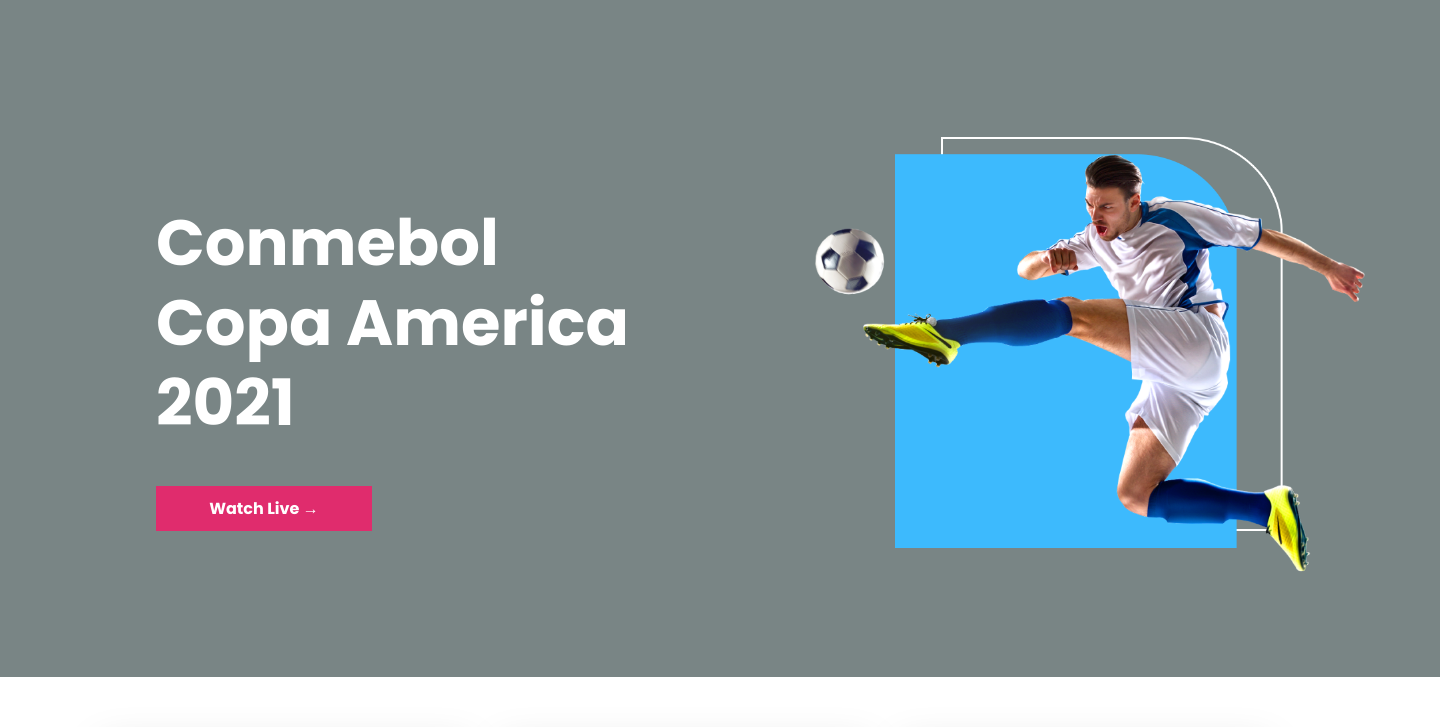
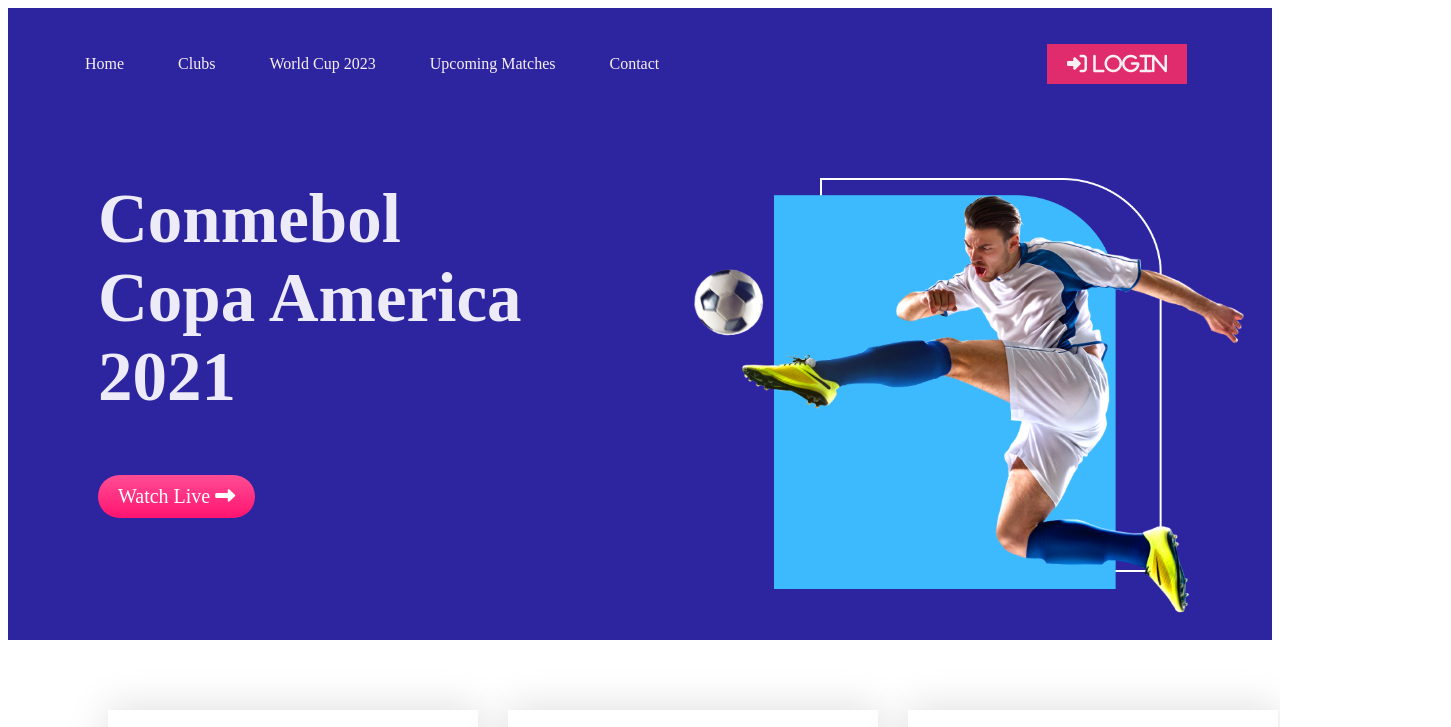
Before and after one commit to torisd560/Responsive-football, a plain HTML site: page index.html in a window 1280 px wide. Shown: the top 727 px of the page, 1451 px wide, since content can reach past the window. Drawn offline with Linux system fonts and the light colour scheme.

Commit message:
added updates styles

```diff
--- a/index.html
+++ b/index.html
@@ -10,12 +10,11 @@
     <script src="https://kit.fontawesome.com/20b6b67421.js" crossorigin="anonymous"></script>
     <!-- ---stylesheet--- -->
     <link rel="stylesheet" href="style.css">
-
 </head>
 
 <body>
     <!-- header start -->
-    <header>
+    <header class="menu-bar">
         <nav>
             <span>
                 <a href="#">Home</a>
@@ -33,16 +32,18 @@
     <main>
         <!-- Copa America 2021 -->
         <section class="container">
-            <div class="copa-america">
-                <h1 class="section-title">Conmebol Copa America 2021</h1>
-                <a target="_blank" href="https://www.youtube.com/watch?v=3tSKqgsd2IM">Watch Live → </a>
-            </div>
-            <div class="banner">
-                <img src="images/banner.png" alt="banner.com">
+            <div class="content">
+                <div class="copa-america">
+                    <h1 class="heading-title">Conmebol Copa America 2021</h1>
+                    <a target="_blank" href="https://www.youtube.com/watch?v=3tSKqgsd2IM">Watch Live <i
+                            class="fas fa-long-arrow-alt-right"></i></a>
+                </div>
+                <div class="banner">
+                    <img src="images/banner.png" alt="banner.com">
+                </div>
             </div>
         </section>
         <!---------players card section start-------->
-
         <section class="card-section">
             <div class="main-card">
                 <div class="player">
@@ -50,7 +51,8 @@
                 </div>
                 <div class="player-ifno">
                     <h2 class="player-name">Neymar Jr</h2>
-                    <p>Neymar da Silva Santos Júnior, known as Neymar, is a Brazilian professional footballer who plays
+                    <p>Neymar da Silva Santos Júnior, known as Neymar, is a Brazilian professional footballer who
+                        plays
                         as a forward for Ligue 1 club Paris Saint-Germain and the Brazil national team.
                     </p>
                 </div>
@@ -72,7 +74,8 @@
                 </div>
                 <div class="player-ifno">
                     <h2 class="player-name">Cristiano Ronaldo</h2>
-                    <p>Cristiano Ronaldo dos Santos Aveiro GOIH ComM is a Portuguese professional footballer who plays
+                    <p>Cristiano Ronaldo dos Santos Aveiro GOIH ComM is a Portuguese professional footballer who
+                        plays
                         as a forward for Serie A club Juventus and captains the Portugal national team
                     </p>
                 </div>
@@ -83,7 +86,8 @@
                 </div>
                 <div class="player-ifno">
                     <h2 class="player-name">Paulo Dybala</h2>
-                    <p>Paulo Exequiel Dybala is an Argentine professional footballer who plays as a forward for Serie A
+                    <p>Paulo Exequiel Dybala is an Argentine professional footballer who plays as a forward for
+                        Serie A
                         club Juventus and the Argentina national team
                     </p>
                 </div>
@@ -94,7 +98,8 @@
                 </div>
                 <div class="player-ifno">
                     <h2 class="player-name">Mesut Ozil </h2>
-                    <p>Mesut Özil is a German professional footballer who plays as an attacking midfielder for Süper Lig
+                    <p>Mesut Özil is a German professional footballer who plays as an attacking midfielder for Süper
+                        Lig
                         club Fenerbahçe.
                     </p>
                 </div>
@@ -105,7 +110,8 @@
                 </div>
                 <div class="player-ifno">
                     <h2 class="player-name">Mauro Icardi </h2>
-                    <p>Mauro Emanuel Icardi is an Argentine professional footballer who plays as a striker for Ligue 1
+                    <p>Mauro Emanuel Icardi is an Argentine professional footballer who plays as a striker for Ligue
+                        1
                         club Paris Saint-Germain and the Argentina national team
                     </p>
                 </div>
@@ -116,7 +122,8 @@
                 </div>
                 <div class="player-ifno">
                     <h2 class="player-name">Di Maria</h2>
-                    <p>Ángel Fabián Di María is an Argentine professional footballer who plays for Ligue 1 club Paris
+                    <p>Ángel Fabián Di María is an Argentine professional footballer who plays for Ligue 1 club
+                        Paris
                         Saint-Germain and the Argentina national team.
 
                     </p>
@@ -128,7 +135,8 @@
                 </div>
                 <div class="player-ifno">
                     <h2 class="player-name">Kylian Mbappé</h2>
-                    <p>Kylian Mbappé Lottin is a French professional footballer who plays as a forward for Ligue 1 club
+                    <p>Kylian Mbappé Lottin is a French professional footballer who plays as a forward for Ligue 1
+                        club
                         Paris Saint-Germain and the France national team.
                     </p>
                 </div>
@@ -139,7 +147,8 @@
                 </div>
                 <div class="player-ifno">
                     <h2 class="player-name">Mohamed Salah</h2>
-                    <p>Mohamed Salah Hamed Mahrous Ghaly is an Egyptian professional footballer who plays as a forward
+                    <p>Mohamed Salah Hamed Mahrous Ghaly is an Egyptian professional footballer who plays as a
+                        forward
                         for Premier League club Liverpool and captains the Egypt national team
                     </p>
                 </div>
@@ -150,7 +159,8 @@
                 </div>
                 <div class="player-ifno">
                     <h2 class="player-name">Harry Kane</h2>
-                    <p>Harry Edward Kane MBE is an English professional footballer who plays as a striker for Premier
+                    <p>Harry Edward Kane MBE is an English professional footballer who plays as a striker for
+                        Premier
                         League club Tottenham Hotspur and captains the England national team.
                     </p>
                 </div>
@@ -161,7 +171,8 @@
                 </div>
                 <div class="player-ifno">
                     <h2 class="player-name">Kevin De Bruyne</h2>
-                    <p>Kevin De Bruyne is a Belgian professional footballer who plays as a midfielder for Premier League
+                    <p>Kevin De Bruyne is a Belgian professional footballer who plays as a midfielder for Premier
+                        League
                         club Manchester the Belgium national team.
                     </p>
                 </div>
--- a/style.css
+++ b/style.css
@@ -1,5 +1,5 @@
 /* Fonts */
-@import url('https://fonts.googleapis.com/css2?family=Poppins:wght@700&display=swap');
+  @import url('https://fonts.googleapis.com/css2?family=Poppins:wght@700&display=swap'); */
 /* Common style or utilities */
 body{
     font-family: 'Poppins', sans-serif;
@@ -15,73 +15,64 @@ p{
     font-style: normal;
     color:#6C6C6C;
 }
-/* hedaer styles start*/
+/* hedaer menu-bar styles start*/
 nav {
     display: flex;
     justify-content: space-between;
     align-items: center;
     position: absolute;
-    width: 1149.18px;
+    width: 90%;
     height: 44px;
-    left: 156px;
+    left: 75px;
     top: 42px;
 }
 nav span a{
     color: hsl(347, 47%, 96%);
-}nav span .fas{
+    font-size: 16px;
+    padding: 10px;
+}
+nav span .fas{
     background: #E02C6D;
-    padding: 5px;
+    padding: 10px 20px;
+    font-size: 20px;
 }
-/* header style end */
-/* ------------------
-   Copa America 2021
-------------------- */
+/* Container section Copa America styles start */
 .container{
-    display: flex;
-    align-items: center;
-    width:1440px;
-    height: 677px;
-    background: #2D25A0;
-    transition: transform 5s linear;
+    width: 100%;
+    background-color:  #2D25A0;
 }
-/* animation hover start */
-.container:hover{
-    background-color: #798585;
-    transform: scale(0.5, 0.5);
+.content{
+    display: grid;
+    grid-template-columns: repeat(2,1fr);
+    padding: 20px;
 }
-.copa-america a:hover{
-    background-color: rgb(71, 193, 241);
-    border-radius:25px;
+.copa-america{
+    width: 466.69px;
+    height: 207.36px;
+    margin-left: 70px;
+    margin-top: 95px;
 }
-/* animation hover end */
-.copa-america{
-    padding-top: 207px;
-    padding-left: 156px;
-    padding-bottom: 204px;
+.heading-title{
+    font-size: 69px;
+    font-weight: 700px;
+    color: rgba(255, 255, 255, 0.911);
 }
-.section-title{
-    color:#FFFFFF;
-    font-size: 64px;
-    line-height: 80px;
-    width: 485px;
-    height: 230px;
-}
-.copa-america a{
+.copa-america a {
     display: inline-block;
-    width: 168px;
-    font-size: 16px;
-    font-weight: 500;
-    text-align: center;
-    color: #FFFFFF;
-    background: #E02C6D;
-    padding: 10px 24px;
+    text-decoration: none;
+    color: white;
+    font-size: 20px;
+    background: linear-gradient(#ff589b -19.22%,#ff136f);
+    padding: 10px 20px ;
+    border-radius: 100px;
+    margin-bottom: 20px;
 }
 .banner{
-    margin: 153px 141px 102px 86px;
-    padding: 18px 84px 28px 84px;
+    margin-left: 50px;
+    margin-top: 150px;
 }
 .banner img{
-    width: 556.01px;
+    width: 556px;
     height: 438px;
 }
 /* ------------------
@@ -102,15 +93,16 @@ nav span a{
     margin-bottom: 100px;
 }
 .main-card{
+
     width: 330px;
     height: 474px;
     padding: 20px;
     background: #FFFFFF;
     box-shadow: 0px 0px 40px rgba(0, 0, 0, 0.15);
 }
-.player{
+/* .player{
     text-align: center;
-}
+} */
 .player img{
     display:inline-block;
     width: 300px;
```
Also changed, not shown: images/features.jpg (deleted), images/football.png (deleted), images/gallery.jpg (deleted), 1 other file.
